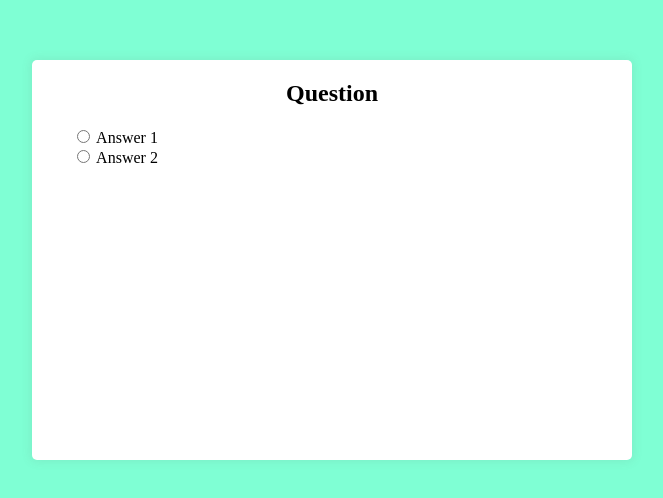
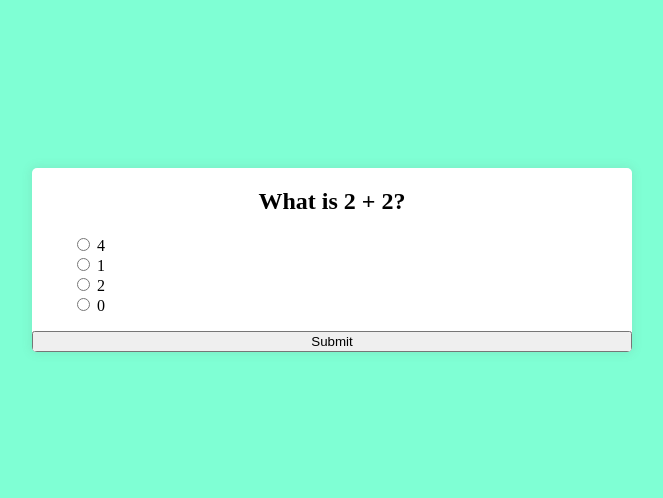
Before and after one commit to Swanem24/Quiz-app, a plain HTML site: page index.html in a window 1280 px wide. Shown: the part 140-638 px from the top of the page, without its empty margins (308-971 px from the left). Drawn offline with Linux system fonts and the light colour scheme.

Commit message:
final commit

```diff
--- a/index.html
+++ b/index.html
@@ -9,23 +9,51 @@
     </head>
 
     <body>
-        <div class="quiz-container">
-            <h2>Question</h2>
+        <div class="quiz-container" id="quiz">
+            <h2 id="question">Question</h2>
             <ul>
                 <li>
                     <input
                         type="radio"
+                        id="a"
+                        name="answer"
+                        class="answer"
                     />
-                    Answer 1
+                    <label id="atext" for="a">Answer A</label>
                 </li>
 
                 <li>
                     <input
                         type="radio"
+                        id="b"
+                        name="answer"
+                        class="answer"
                     />
-                    Answer 2
+                    <label id="btext">Answer B</label>
+                </li>
+
+                <li>
+                    <input
+                        type="radio"
+                        id="c"
+                        name="answer"
+                        class="answer"
+                    />
+                    <label id="ctext">Answer C</label>
+                </li>
+
+                <li>
+                    <input
+                        type="radio"
+                        id="d"
+                        name="answer"
+                        class="answer"
+                    />
+                    <label id="dtext">Answer D</label>
                 </li>
             </ul>
+
+            <button id="submit">Submit</button>
         </div>
     </body>
 </html>
--- a/script.js
+++ b/script.js
@@ -0,0 +1,100 @@
+const quizData = [
+    {
+        question: "What is 2 + 2?",
+        a: "4",
+        b: "1",
+        c: "2",
+        d: "0",
+        correct: "a",
+    },
+    {
+        question: "What does CSS stand for?",
+        a: "Cascading Style Sheet",
+        b: "Costcutting Style SpreadSheet",
+        c: "Champion Style Sheet ",
+        d: "Computer Software System",
+        correct: "a",
+    },
+    {
+        question: "What is H2O element symbol of?",
+        a: "Water",
+        b: "Hydrogen",
+        c: "Oxygen",
+        d: "Nitrogen",
+        correct: "a",
+    },
+    {
+        question: "Who wrote Macbeth?",
+        a: "Stephen King",
+        b: "Stan Lee",
+        c: "JK Rowling",
+        d: "Shakespheare",
+        correct: "d",
+    },
+];
+
+const quiz = document.getElementById("quiz");
+const answerEls = document.querySelectorAll(".answer");
+const questionEl = document.getElementById("question");
+const a_text = document.getElementById("atext");
+const b_text = document.getElementById("btext");
+const c_text = document.getElementById("ctext");
+const d_text = document.getElementById("dtext");
+const submitBtn = document.getElementById("submit");
+
+let currentQuiz = 0;
+let score = 0;
+
+loadQuiz();
+
+function loadQuiz() {
+    deselectAnswers();
+
+    const currentQuizData = quizData[currentQuiz];
+
+    questionEl.innerText = currentQuizData.question;
+    a_text.innerText = currentQuizData.a;
+    b_text.innerText = currentQuizData.b;
+    c_text.innerText = currentQuizData.c;
+    d_text.innerText = currentQuizData.d;
+}
+
+function deselectAnswers() {
+    answerEls.forEach((answerEl) => {
+        answerEl.checked = false;
+    });
+}
+
+function getSelected() {
+    let answer = undefined;
+
+    answerEls.forEach((answerEl) => {
+        if (answerEl.checked) {
+            answer = answerEl.id;
+        }
+    });
+
+    return answer;
+}
+
+submitBtn.addEventListener("click", () => {
+    // check to see the answer
+    const answer = getSelected();
+
+    if (answer) {
+        if (answer === quizData[currentQuiz].correct) {
+            score++;
+        }
+
+        currentQuiz++;
+        if (currentQuiz < quizData.length) {
+            loadQuiz();
+        } else {
+            quiz.innerHTML = `
+                <h2>You answered correctly at ${score}/${quizData.length} questions.</h2>
+
+                <button onclick="location.reload()">Reload</button>
+            `;
+        }
+    }
+});
--- a/styles.css
+++ b/styles.css
@@ -16,7 +16,6 @@ body {
     border-radius: 5px;
     box-shadow: 0 0 10px 2px rgba(100, 100, 100, 0.1);
     overflow: hidden;
-    height: 400px;
     width: 600px;
     max-width: 100%;
 }
@@ -28,3 +27,13 @@ h2 {
 ul {
     list-style-type: none;
 }
+
+ul li label {
+    cursor: pointer;
+}
+
+button {
+    display: block;
+    width: 100%;
+    cursor: pointer;
+}
```
